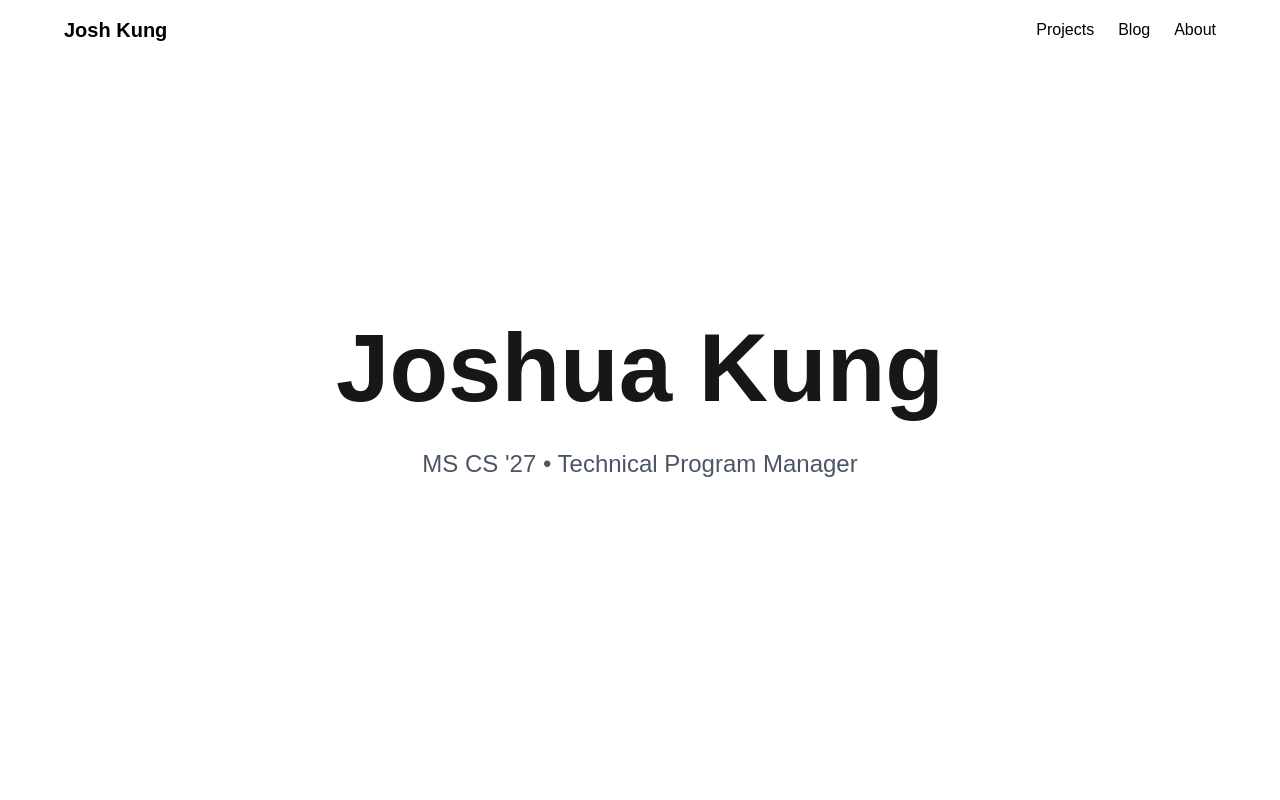
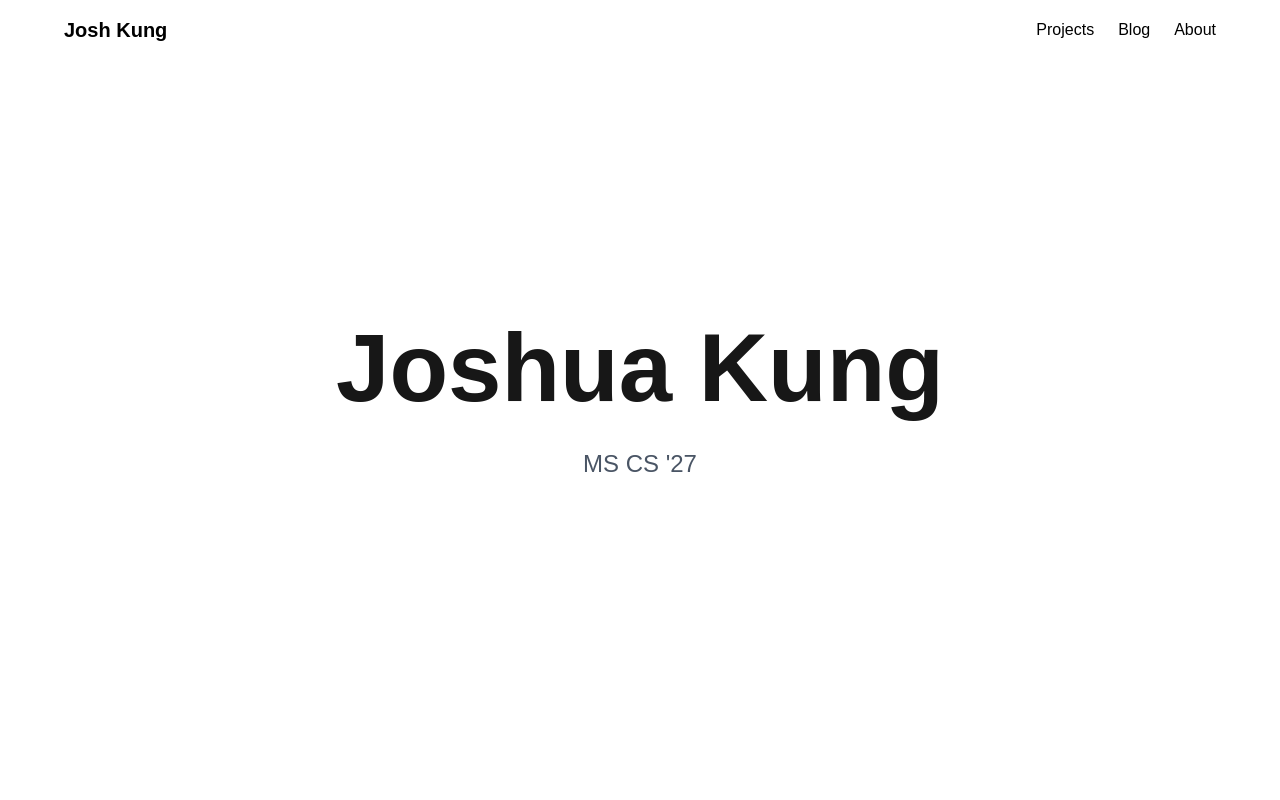
Before and after one commit to joshuahkung/personal-website, a Next.js app: page / in a window 1280 px wide. Shown: the top 800 px of the page. Built offline with nearby package versions, Linux system fonts and the light colour scheme.

Commit message:
hero edit

```diff
--- a/app/page.tsx
+++ b/app/page.tsx
@@ -40,7 +40,7 @@ export default function Home() {
           {/* Subtle label - Fades in after name */}
           <div className="animate-fade-in-delayed">
             <p className="text-2xl text-gray-600">
-              MS CS '27 • Technical Program Manager
+              MS CS '27
             </p>
           </div>
         </div>
```
